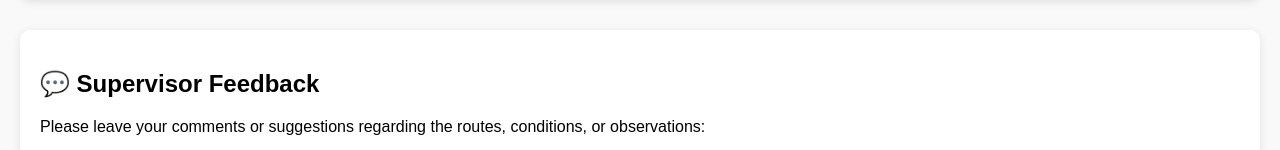
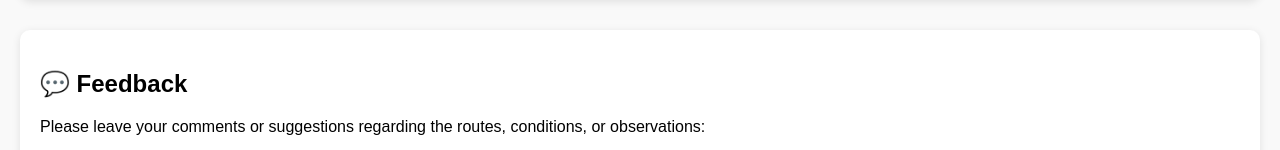
Before and after one commit to rahimmenadi/site-pro, a plain HTML site: page index.html in a window 1280 px wide. Shown: the part 2841-2991 px from the top of the page. Drawn offline with Linux system fonts and the light colour scheme.

Commit message:
Push final walkability site-5

```diff
--- a/index.html
+++ b/index.html
@@ -171,7 +171,7 @@ If the walk started earlier — from the middle of Allée de l'Île Gloriette
 
 <!-- COMMENTS -->
 <div class="comment-section">
-  <h2>💬 Supervisor Feedback</h2>
+  <h2>💬 Feedback</h2>
   <p>Please leave your comments or suggestions regarding the routes, conditions, or observations:</p>
 
   <form action="https://formspree.io/f/mwpbpypk" method="POST">
```
